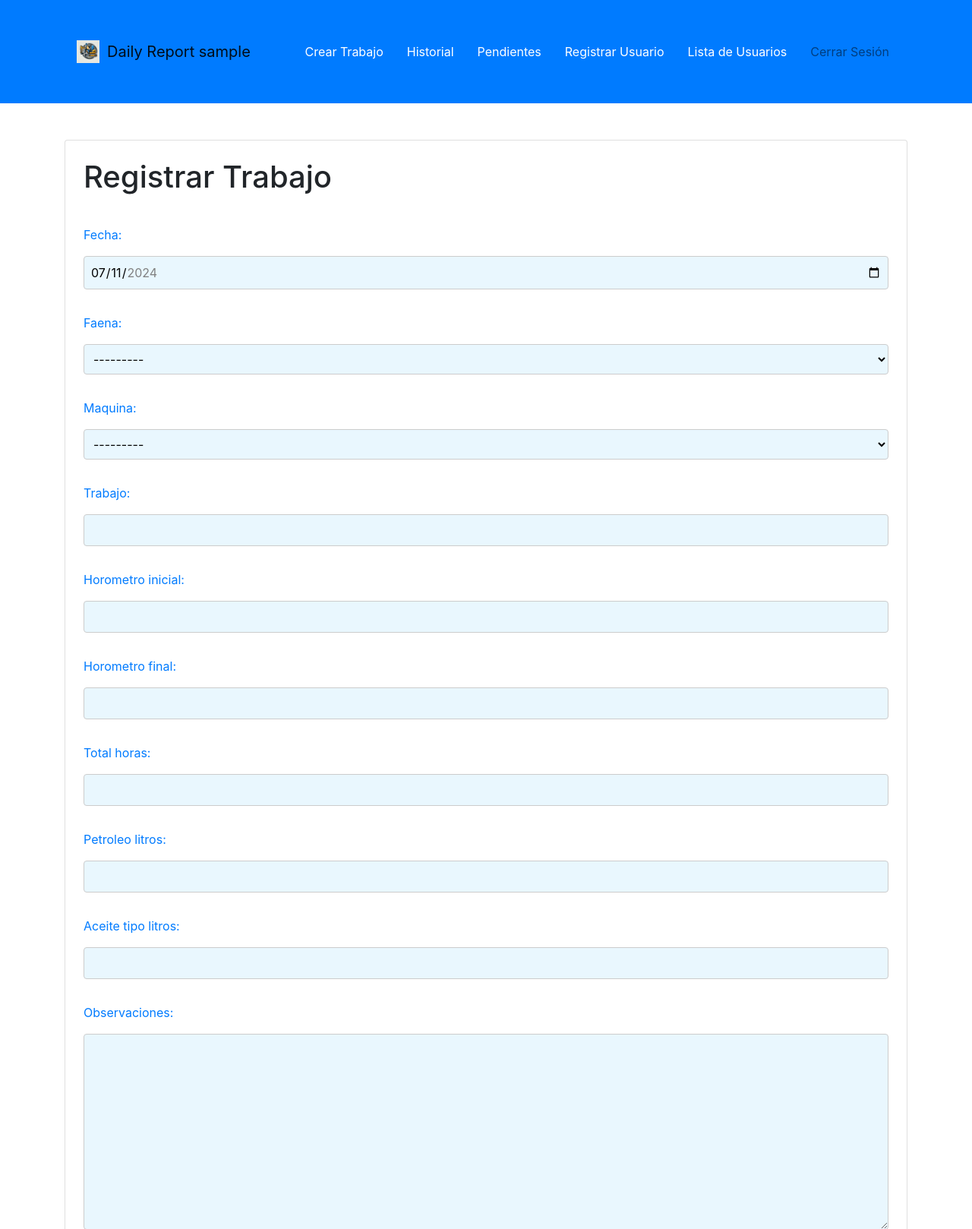
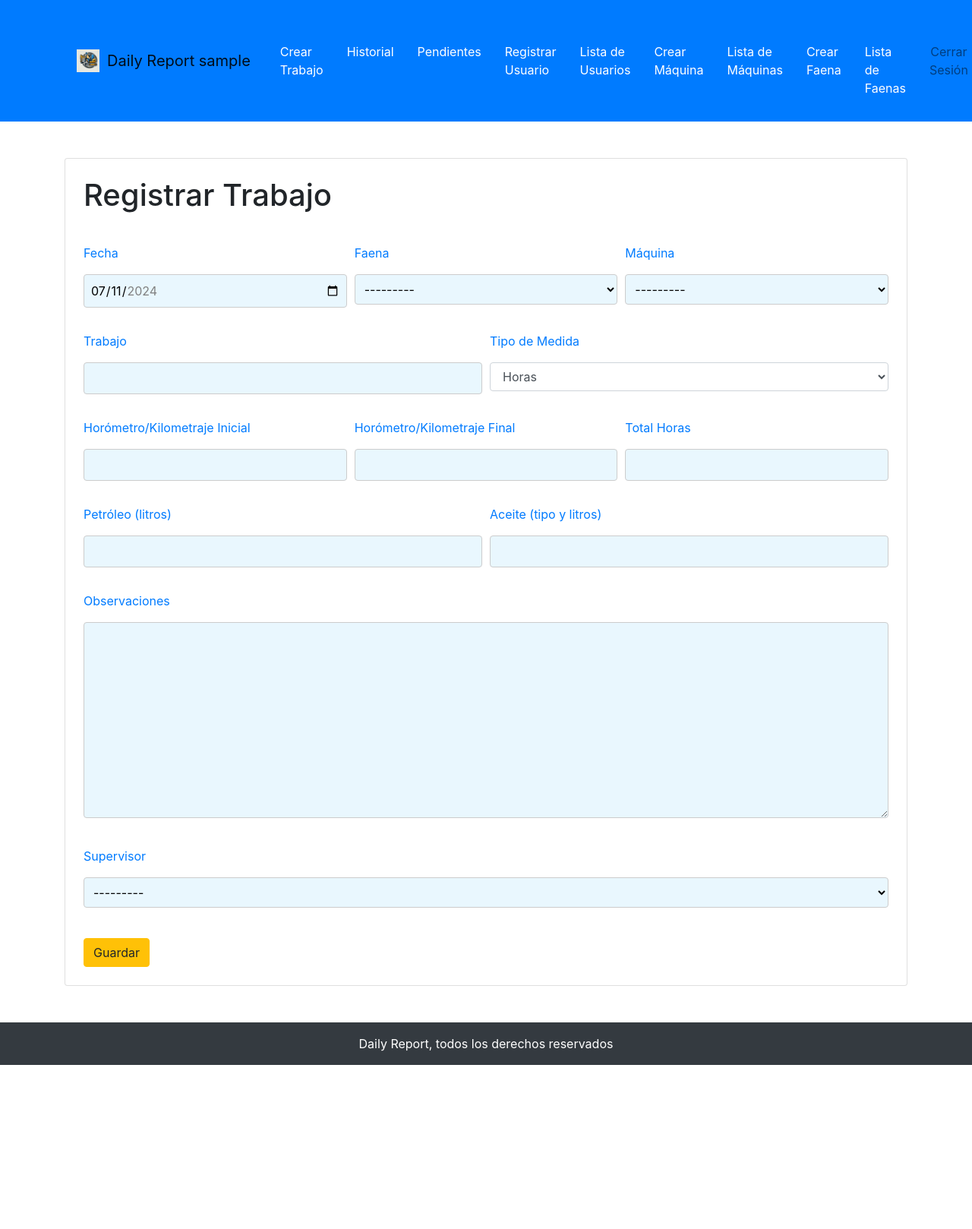
Before and after one commit to sanjaygrr/Daily_report, a Django app: page /registros/crear/ in a window 1280 px wide. Shown: the top 1618 px of the page at 76% size. After the commit the page ends 1402 px from the top, so only its background shows below. Run offline with Django 4.2, Linux system fonts and the light colour scheme; a user stored in the database is signed in; tables that the repository leaves empty hold one stand-in row (values such as "Sample post"); some libraries are stand-ins or nearby versions.

Commit message:
crear vistas

```diff
--- a/registros/templates/registros/base.html
+++ b/registros/templates/registros/base.html
@@ -5,6 +5,7 @@
     <meta name="viewport" content="width=device-width, initial-scale=1.0">
     <title>{% block title %}Registro de Trabajos{% endblock %}</title>
     {% load static %}
+    {% load custom_filters %}
     <link rel="stylesheet" href="{% static 'css/styles.css' %}">
     <link href="https://stackpath.bootstrapcdn.com/bootstrap/4.5.2/css/bootstrap.min.css" rel="stylesheet">
     <style>
@@ -46,12 +47,12 @@
             color: white;
             padding: 0.5rem 1rem;
             text-decoration: none;
-            cursor: pointer;
+            cursor: pointer.
         }
         .logout-form button:hover {
             background-color: #0056b3;
             color: #fff !important;
-            border-radius: 5px;
+            border-radius: 5px.
         }
     </style>
 </head>
@@ -70,10 +71,16 @@
                     <ul class="navbar-nav ml-auto">
                         <li class="nav-item"><a class="nav-link text-white mt-4" href="{% url 'crear_trabajo' %}">Crear Trabajo</a></li>
                         <li class="nav-item"><a class="nav-link text-white mt-4" href="{% url 'historial' %}">Historial</a></li>
+                        {% if user|user_is_in_group:"Supervisor" or user.is_superuser or user|user_is_in_group:"Admin" %}
                         <li class="nav-item"><a class="nav-link text-white mt-4" href="{% url 'pendientes' %}">Pendientes</a></li>
-                        {% if user.is_superuser %}
+                        {% endif %}
+                        {% if user.is_superuser or user|user_is_in_group:"Admin" %}
                         <li class="nav-item"><a class="nav-link text-white mt-4" href="{% url 'register_user' %}">Registrar Usuario</a></li>
                         <li class="nav-item"><a class="nav-link text-white mt-4" href="{% url 'listar_usuarios' %}">Lista de Usuarios</a></li>
+                        <li class="nav-item"><a class="nav-link text-white mt-4" href="{% url 'crear_maquina' %}">Crear Máquina</a></li>
+                        <li class="nav-item"><a class="nav-link text-white mt-4" href="{% url 'listar_maquinas' %}">Lista de Máquinas</a></li>
+                        <li class="nav-item"><a class="nav-link text-white mt-4" href="{% url 'crear_faena' %}">Crear Faena</a></li>
+                        <li class="nav-item"><a class="nav-link text-white mt-4" href="{% url 'listar_faenas' %}">Lista de Faenas</a></li>
                         {% endif %}
                         <li class="nav-item">
                             <form method="post" action="{% url 'logout' %}" class="logout-form">
--- a/registros/templates/registros/crear_trabajo.html
+++ b/registros/templates/registros/crear_trabajo.html
@@ -7,7 +7,62 @@
     <h1 class="mb-4">Registrar Trabajo</h1>
     <form method="post" class="needs-validation" novalidate>
         {% csrf_token %}
-        {{ form.as_p }}
+        <div class="form-row">
+            <div class="form-group col-md-4">
+                <label for="id_fecha">Fecha</label>
+                {{ form.fecha }}
+            </div>
+            <div class="form-group col-md-4">
+                <label for="id_faena">Faena</label>
+                {{ form.faena }}
+            </div>
+            <div class="form-group col-md-4">
+                <label for="id_maquina">Máquina</label>
+                {{ form.maquina }}
+            </div>
+        </div>
+        <div class="form-row">
+            <div class="form-group col-md-6">
+                <label for="id_trabajo">Trabajo</label>
+                {{ form.trabajo }}
+            </div>
+            <div class="form-group col-md-6">
+                <label for="id_tipo_medida">Tipo de Medida</label>
+                {{ form.tipo_medida }}
+            </div>
+        </div>
+        <div class="form-row">
+            <div class="form-group col-md-4">
+                <label for="id_horometro_inicial">Horómetro/Kilometraje Inicial</label>
+                {{ form.horometro_inicial }}
+            </div>
+            <div class="form-group col-md-4">
+                <label for="id_horometro_final">Horómetro/Kilometraje Final</label>
+                {{ form.horometro_final }}
+            </div>
+            <div class="form-group col-md-4">
+                <label for="id_total_horas">Total Horas</label>
+                {{ form.total_horas }}
+            </div>
+        </div>
+        <div class="form-row">
+            <div class="form-group col-md-6">
+                <label for="id_petroleo_litros">Petróleo (litros)</label>
+                {{ form.petroleo_litros }}
+            </div>
+            <div class="form-group col-md-6">
+                <label for="id_aceite_tipo_litros">Aceite (tipo y litros)</label>
+                {{ form.aceite_tipo_litros }}
+            </div>
+        </div>
+        <div class="form-group">
+            <label for="id_observaciones">Observaciones</label>
+            {{ form.observaciones }}
+        </div>
+        <div class="form-group">
+            <label for="id_supervisor">Supervisor</label>
+            {{ form.supervisor }}
+        </div>
         <button type="submit" class="btn btn-warning">Guardar</button>
     </form>
 </div>
```
Also changed, not shown: registros/templates/registros/crear_faena.html (added, +14 -0 lines), registros/templates/registros/crear_maquina.html (added, +14 -0 lines), registros/templates/registros/historial.html (+37 -10 lines), registros/templates/registros/listar_faenas.html (added, +14 -0 lines), registros/templates/registros/listar_maquinas.html (added, +14 -0 lines), registros/templates/registros/upload_logo.html (added, +14 -0 lines).
